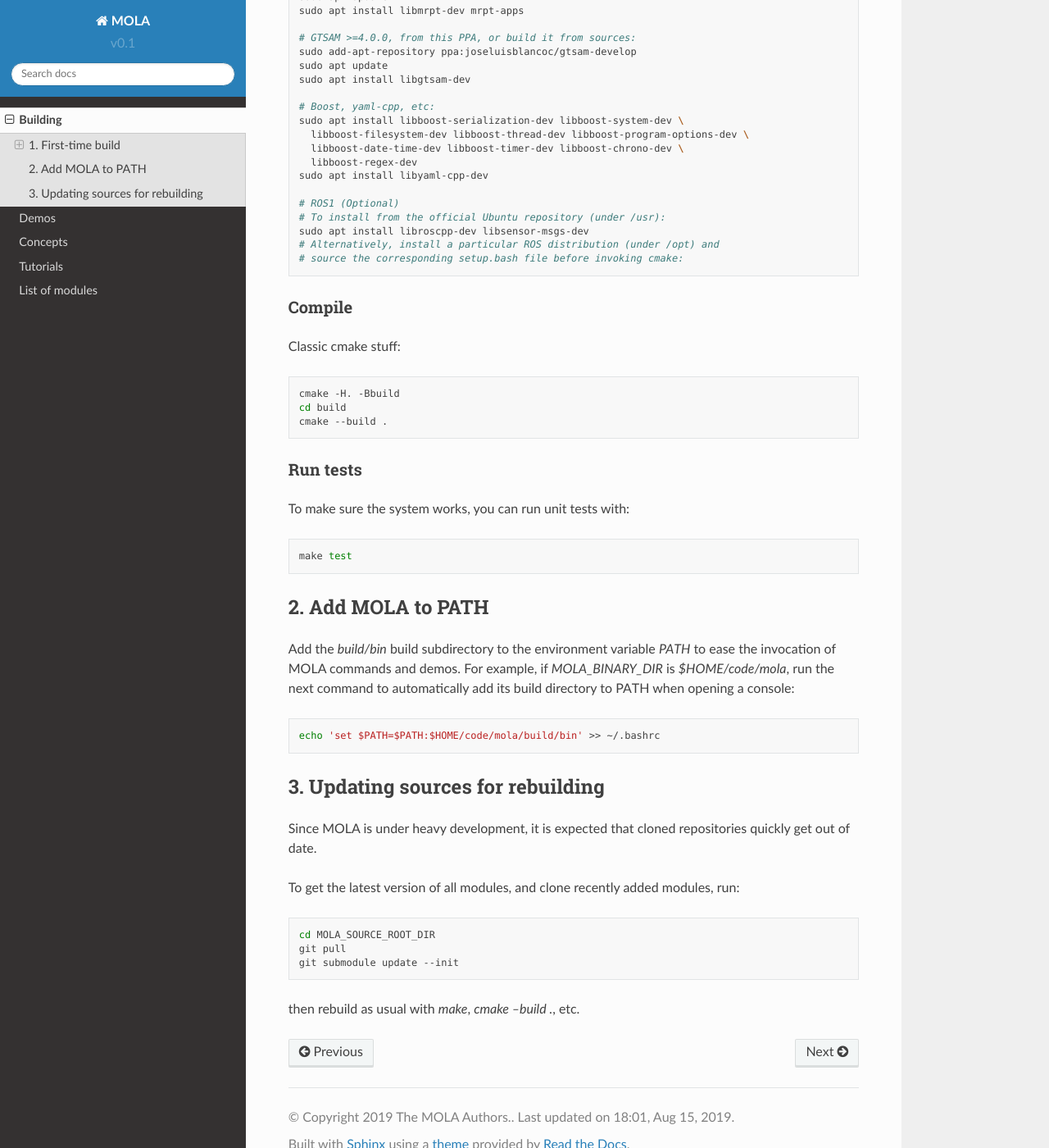
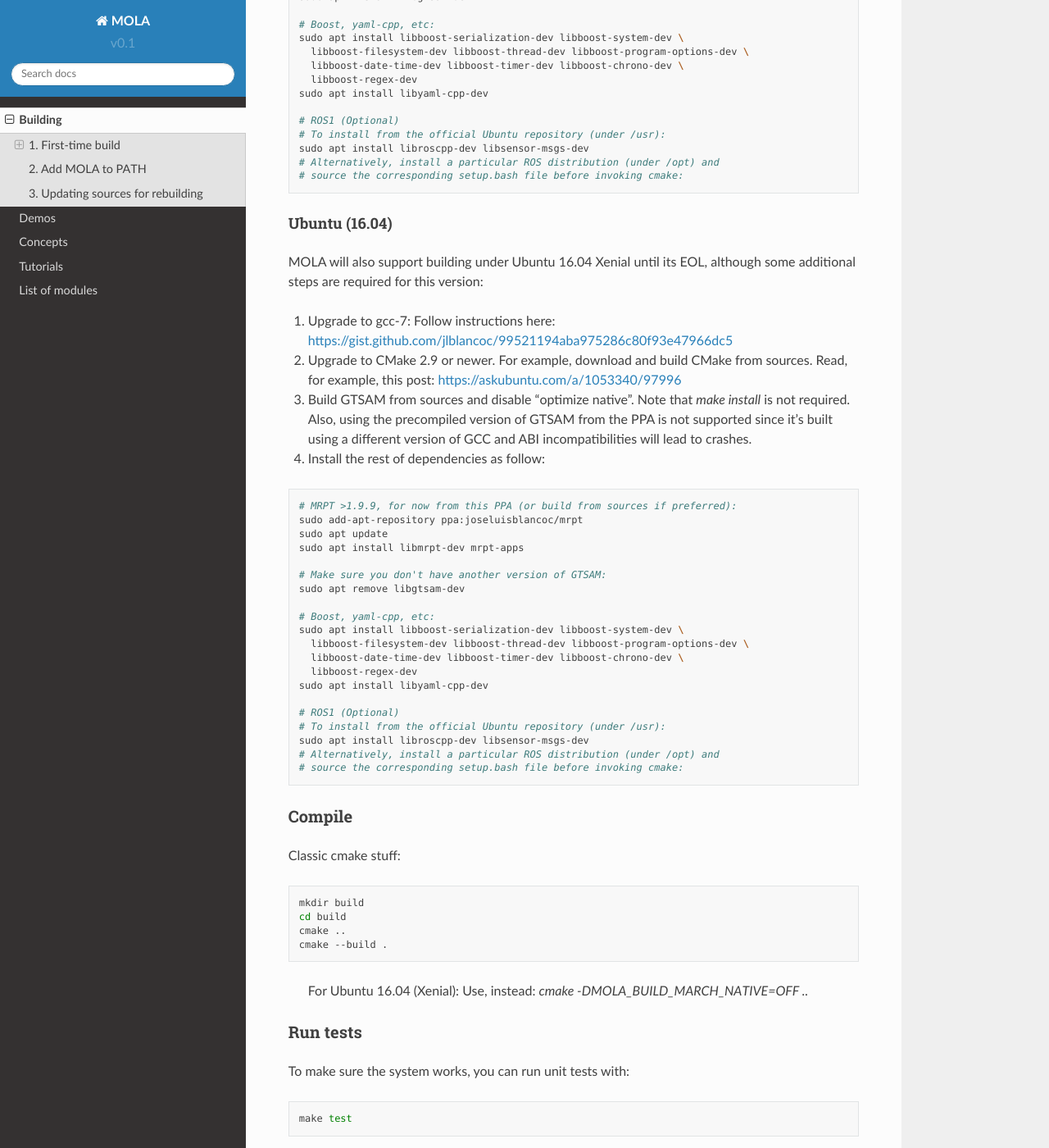
Before and after one commit to MOLAorg/mola, a Sphinx documentation site: the page built from docs/source/building.rst, in a window 1280 px wide and 1400 px high, scrolled down 962 px. Shown: the whole window at 82% size. Built offline with Sphinx 7.4.7 and the Read the Docs theme 2.0.0, drawn with Linux system fonts in a browser that asks for light colours; pages that are not in the unit, such as notebooks, are missing from menus; some of the changed text lies outside the part shown.

Commit message:
update build instructions for u16.04

```diff
--- a/docs/source/building.rst
+++ b/docs/source/building.rst
@@ -65,6 +59,47 @@
     # Alternatively, install a particular ROS distribution (under /opt) and
     # source the corresponding setup.bash file before invoking cmake:
 
+-----------------
+Ubuntu (16.04)
+-----------------
+
+MOLA will also support building under Ubuntu 16.04 Xenial until its EOL,
+although some additional steps are required for this version:
+
+1) Upgrade to gcc-7: Follow instructions here: https://gist.github.com/jlblancoc/99521194aba975286c80f93e47966dc5
+
+2) Upgrade to CMake 2.9 or newer. For example, download and build CMake from sources. Read, for example, this post: https://askubuntu.com/a/1053340/97996
+
+3) Build GTSAM from sources and disable "optimize native". Note that
+   `make install` is not required. Also, using the precompiled version of GTSAM
+   from the PPA is not supported since it's built using a different version of
+   GCC and ABI incompatibilities will lead to crashes.
+
+4) Install the rest of dependencies as follow:
+
+.. code-block:: bash
+
+    # MRPT >1.9.9, for now from this PPA (or build from sources if preferred):
+    sudo add-apt-repository ppa:joseluisblancoc/mrpt
+    sudo apt update
+    sudo apt install libmrpt-dev mrpt-apps
+
+    # Make sure you don't have another version of GTSAM:
+    sudo apt remove libgtsam-dev
+
+    # Boost, yaml-cpp, etc:
+    sudo apt install libboost-serialization-dev libboost-system-dev \
+      libboost-filesystem-dev libboost-thread-dev libboost-program-options-dev \
+      libboost-date-time-dev libboost-timer-dev libboost-chrono-dev \
+      libboost-regex-dev
+    sudo apt install libyaml-cpp-dev
+
+    # ROS1 (Optional)
+    # To install from the official Ubuntu repository (under /usr):
+    sudo apt install libroscpp-dev libsensor-msgs-dev
+    # Alternatively, install a particular ROS distribution (under /opt) and
+    # source the corresponding setup.bash file before invoking cmake:
+
 
 Compile
 ---------------------
@@ -72,9 +107,14 @@
 
 .. code-block:: bash
 
-    cmake -H. -Bbuild
+    mkdir build
     cd build
+    cmake ..
     cmake --build .
+
+.. highlights::
+
+   For Ubuntu 16.04 (Xenial): Use, instead: `cmake -DMOLA_BUILD_MARCH_NATIVE=OFF ..`
 
 Run tests
 ----------------------
```
Also changed, not shown: other parts of docs/source/building.rst (+3 -9 lines).
